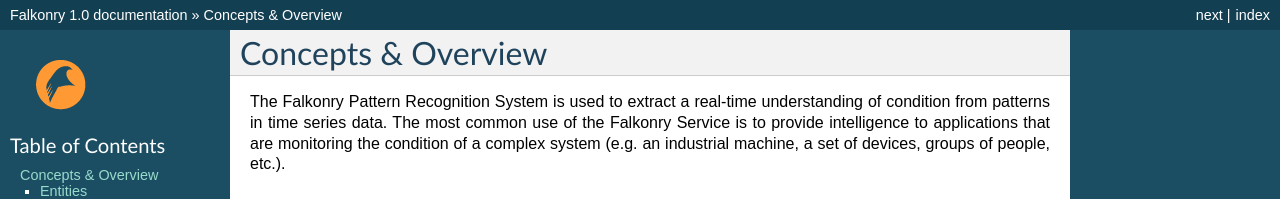
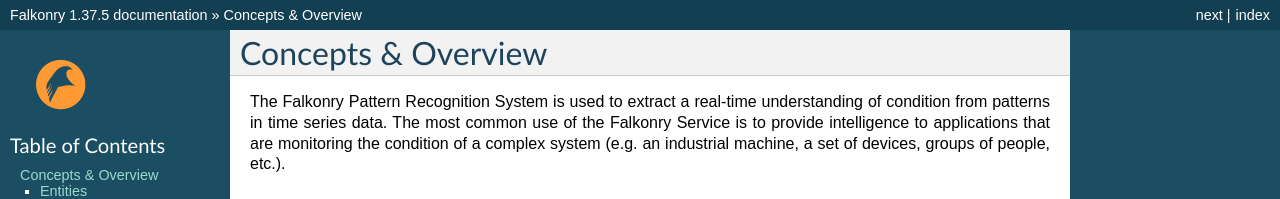
Before and after one commit to suhas-mehta/support, a Sphinx documentation site: the page built from docs/index.rst, in a window 1280 px wide and 900 px high. Shown: the top 199 px of the window. Built offline with Sphinx 7.4.7, drawn with Linux system fonts in a browser that asks for light colours; pages that are not in the unit, such as notebooks, are missing from menus; some of the changed text lies outside the part shown.

Commit message:
Change formatting

```diff
--- a/docs/conf.py
+++ b/docs/conf.py
@@ -55,9 +55,9 @@
 # built documents.
 #
 # The short X.Y version.
-version = u'1.0'
+version = u'1.37'
 # The full version, including alpha/beta/rc tags.
-release = u'1.0'
+release = u'1.37.5'
 
 # The language for content autogenerated by Sphinx. Refer to documentation
 # for a list of supported languages.
@@ -111,7 +111,9 @@
 # The theme to use for HTML and HTML Help pages.  See the documentation for
 # a list of builtin themes.
 html_theme = 'default'
-
+html_theme_options = {
+    "rightsidebar": "false",
+ }
 # Theme options are theme-specific and customize the look and feel of a theme
 # further.  For a list of options available for each theme, see the
 # documentation.
--- a/docs/using/datastreams/index.rst
+++ b/docs/using/datastreams/index.rst
@@ -118,6 +118,7 @@
 Facts are means by which Falkonry can learn to recognize semantically meaningful names for conditions that have previously occurred.
 
 Facts can be entered into Falkonry in any one of the following ways:
+
   - Integration agents/ connectors for TSDB historians
   - Manually by selecting segments from the Falkonry LRS
   - Any of the Falkonry ADKs (C#, Java, Python)
@@ -278,7 +279,10 @@
 
 Any model can be applied across a previously selected time range (:ref:`selectingtimerange`) on any set of entities post model creation.
 
-In the image below, a gear icon in "orange" color .. image:: images/orange_gear.png suggests that the assessment output for model M[8] does not exist while the dark gray gear icon .. image:: images/gray_gear.png suggests that the assessment output for model M[3] exists as displayed in the corresponding swim lane.
+.. |gray_gear| image:: images/gray_gear.png
+.. |orange_gear| image:: images/orange_gear.png
+
+In the image below, a gear icon in "orange" color |orange_gear| suggests that the assessment output for model M[8] does not exist while the "dark gray" gear icon |gray_gear| suggests that the assessment output for model M[3] exists as displayed in the corresponding swim lane.
 To generate assessment output for M[8] or to apply the model for the given time range for entity *machine 1* the user can click on the orange gear **Apply model** icon.
 
 .. image:: images/model_apply1.png
```
